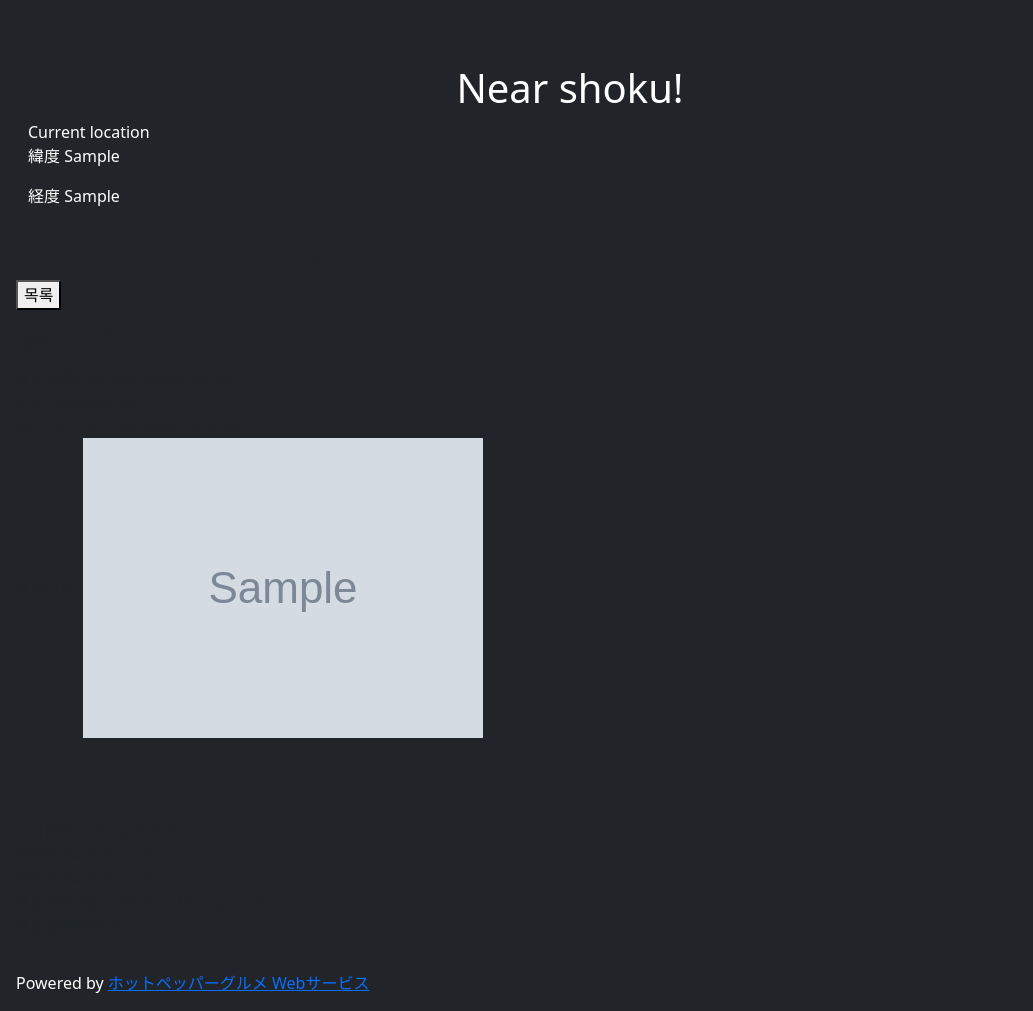
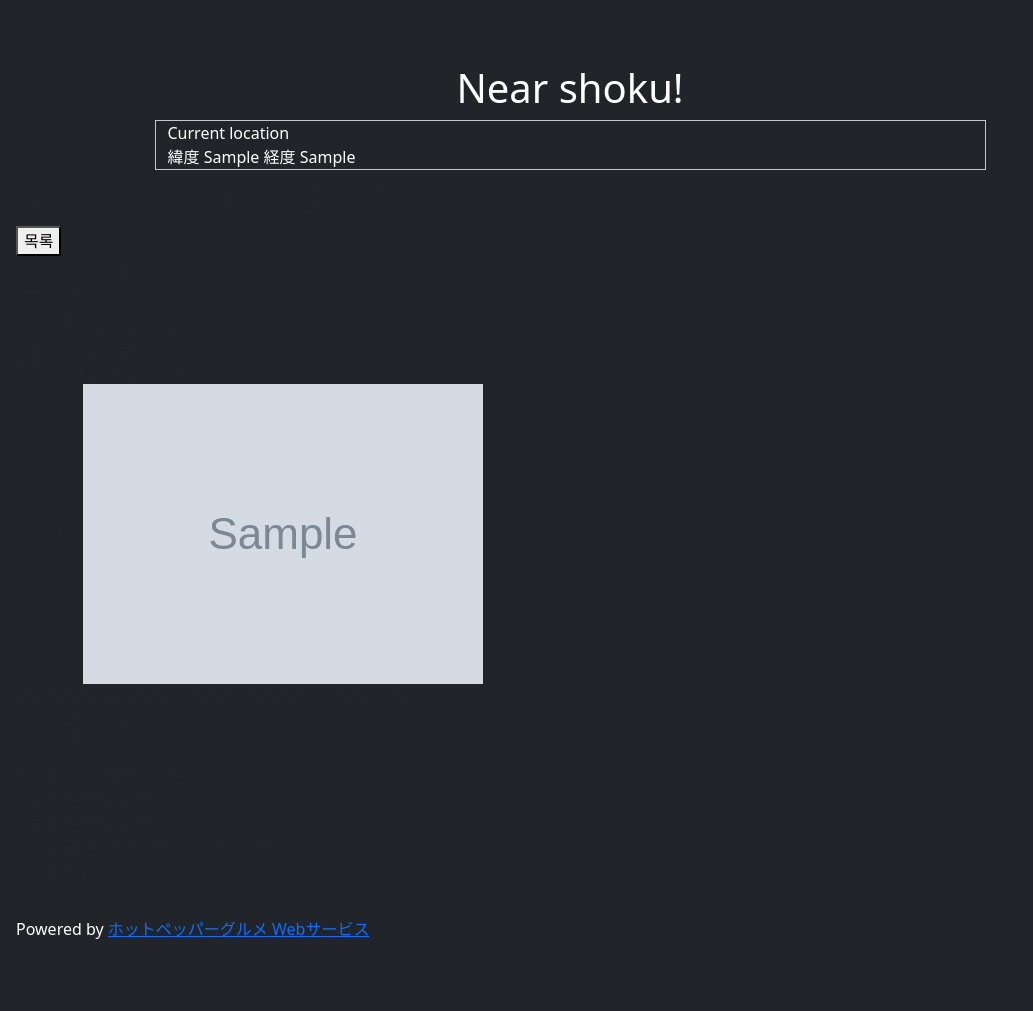
Before and after one commit to op6161/nearshoku, a Django app: template nearshoku/apps/result/templates/result_detail.html in a window 1280 px wide. Shown: the whole page, without its empty margins (0-1033 px from the left). After the commit the page ends 939 px from the top, so only its background shows below. Run offline with Django 5.2, Linux system fonts and the light colour scheme; the template is opened without the code that fills it: most values are stand-ins (such as "Sample title", 1, 10 or a date in 2020); grey boxes marked "Sample" are stand-in pictures; parts of the project's set-up code (start-up, migrations or seed data) failed here and were passed over; some libraries are stand-ins or nearby versions.

```diff
--- a/nearshoku/templates/header.html
+++ b/nearshoku/templates/header.html
@@ -1,17 +1,25 @@
 <div class='container pt-5 bg-dark text-white'>
+{#    <button class="btn-lg btn-dark w-100 h-100"#}
+{#    type="button">#}
+{#        Near shoku!#}
+{#    </button>#}
     <h1 class="d-flex justify-content-center"
         href=""
         id="main-text">
         Near shoku!
     </h1>
 </div>
-<div class="container location-box col">
+<div class="container location-box col border
+border-secondary-subtle w-75">
     <label class="text-white">
-        Current location</label>
-    <p class="text-white">
+        Current location
+    </label>
+    <div>
+        <label class="text-white">
         緯度 {{current_lat}}
-    </p>
-    <p class="text-white">
-        経度 {{current_lng}}
-    </p>
+        </label>
+        <label class="text-white">
+            経度 {{current_lng}}
+        </label>
+    </div>
 </div>
```
